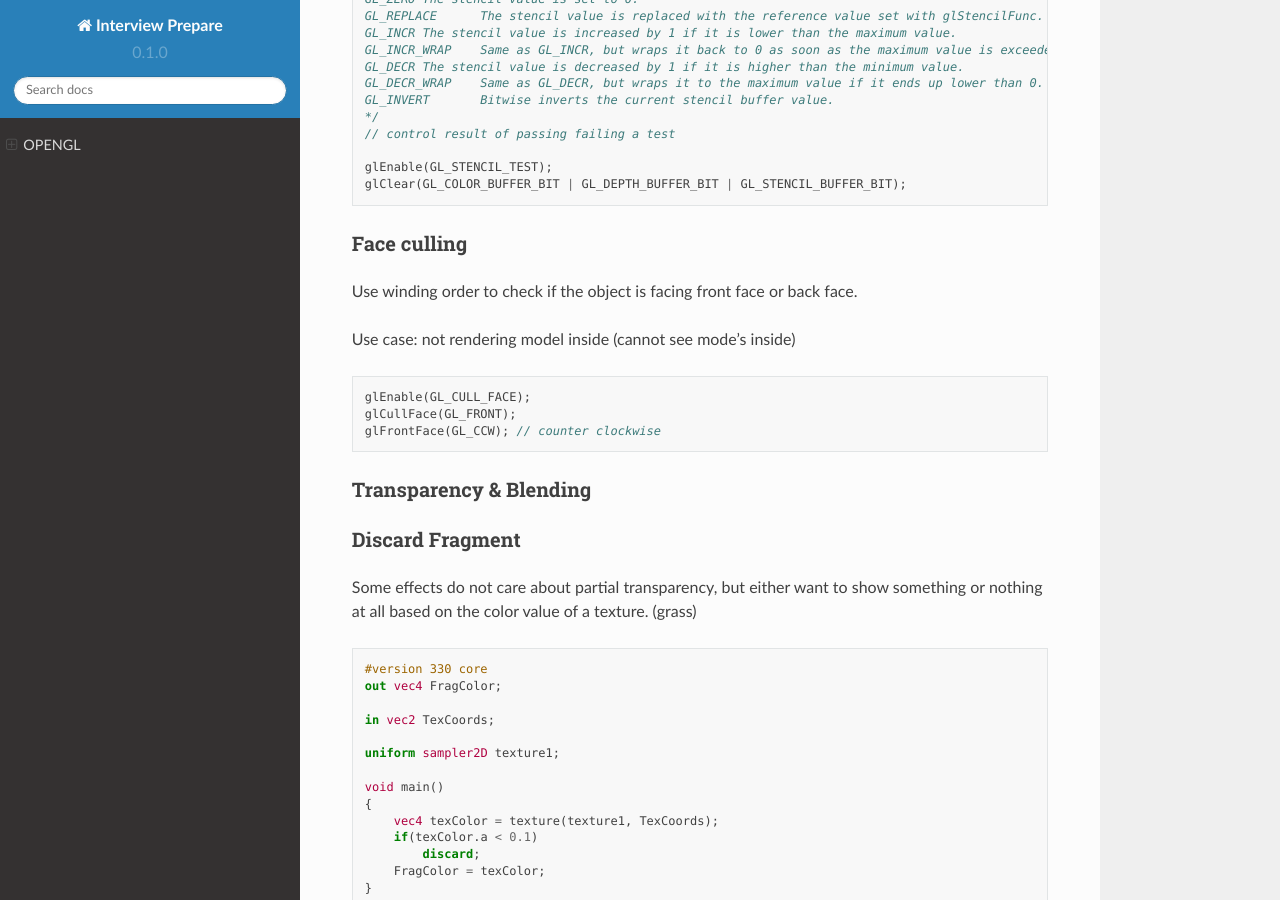
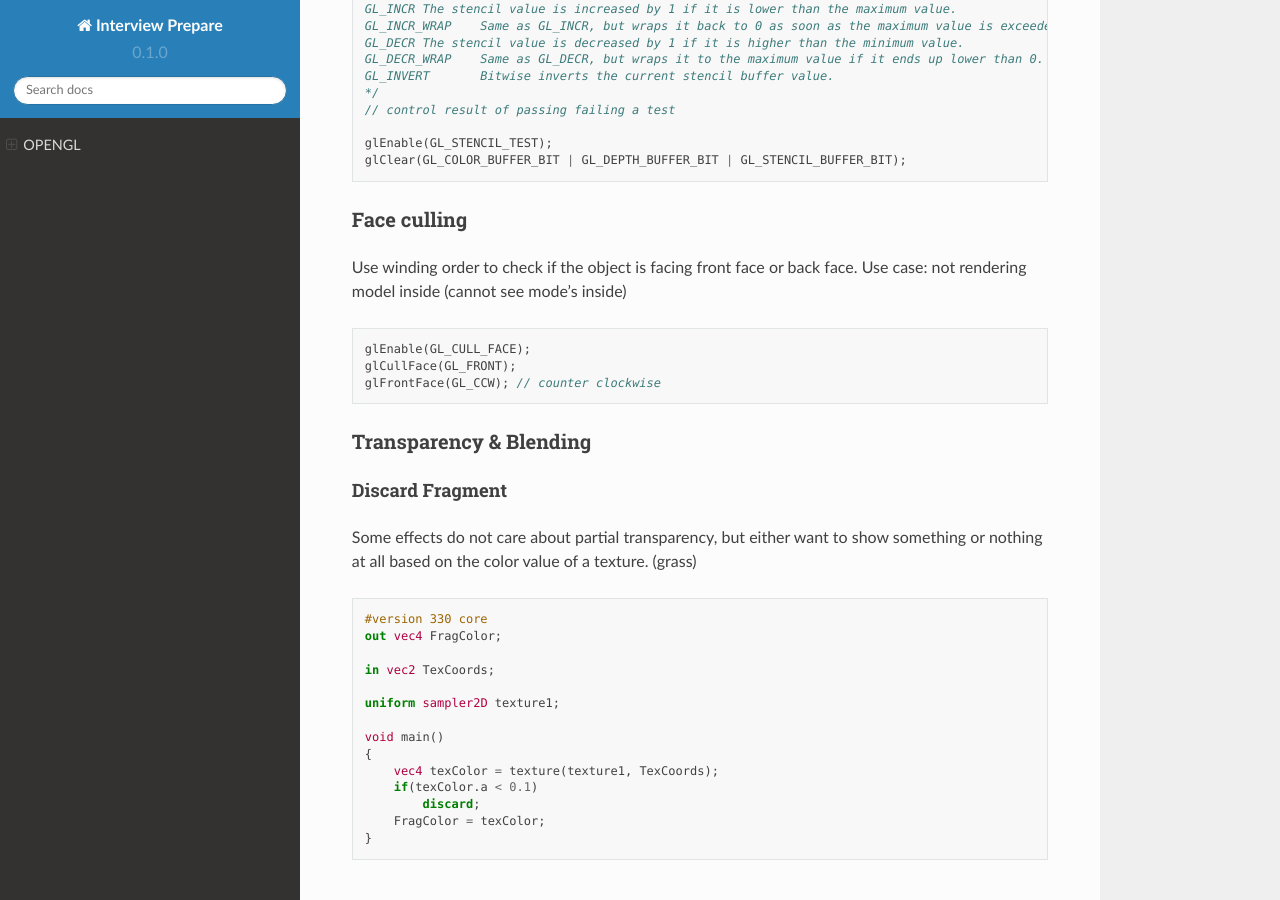
Before and after one commit to Raychen0617/Interview_prepare, a Sphinx documentation site: the page built from docs/source/opengl.md, in a window 1280 px wide and 900 px high, scrolled down 20076 px. Built offline with Sphinx 7.4.7 and the Read the Docs theme 2.0.0, drawn with Linux system fonts in a browser that asks for light colours; some of the changed lines change nothing that is shown.

Commit message:
update_docs

````diff
--- a/docs/source/opengl.md
+++ b/docs/source/opengl.md
@@ -295,7 +295,7 @@
 ```
 
 ### Rendering Pipeline
-![](./images/opengl_images/rendering_pipeline.png){ width=100%}
+![](./images/opengl_images/rendering_pipeline.png)
 
 ## Texture
 
@@ -640,7 +640,6 @@
 ### Face culling
 
 Use winding order to check if the object is facing front face or back face.
-
 Use case: not rendering model inside (cannot see mode’s inside)
 
 ```glsl
@@ -651,7 +650,7 @@
 
 ### Transparency & Blending
 
-### Discard Fragment
+#### Discard Fragment
 
 Some effects do not care about partial transparency, but either want to show something or nothing at all based on the color value of a texture. (grass)
 
@@ -671,9 +670,9 @@
     FragColor = texColor;
 }
 ```
+![Untitled](./images/opengl_images/Untitled11.png)
 
-### Blending
-
+#### Blending
 All about objects (or parts of them) not having a solid color but having a combination of colors from the object itself and any other object behind it with varying intensity. = blend several pixel colors (from different objects) to a single color
 
 The formula used is  C¯result=C¯source∗Fsource+C¯destination∗Fdestination
@@ -701,9 +700,6 @@
 GL_MAX: takes the component-wise maximum of both colors: C¯result=max(Dst,Src)
 */
 ```
-
-![Untitled](./images/opengl_images/Untitled11.png)
-
 ![Untitled](./images/opengl_images/Untitled12.png)
 
 ### Frame buffer
````
